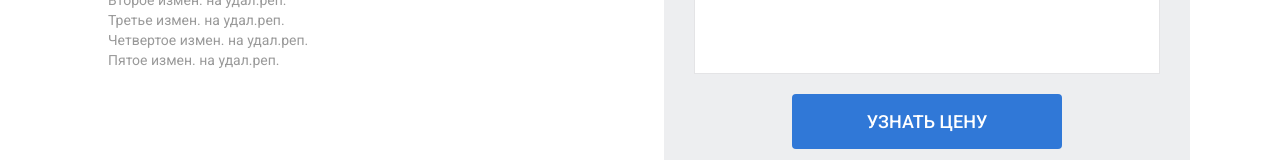
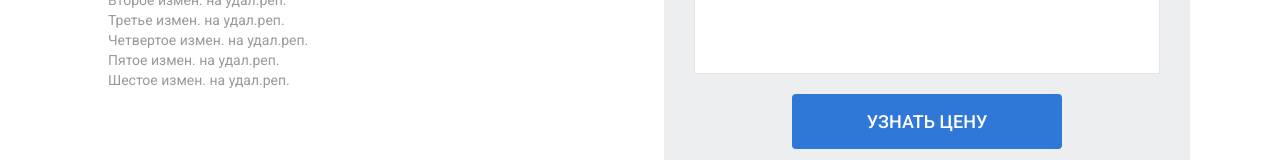
Before and after one commit to ArtemSiz/My-Project, a plain HTML site: page index.html in a window 1280 px wide. Shown: the part 428-588 px from the top of the page. Drawn offline with Linux system fonts and the light colour scheme.

Commit message:
add p "sixth chenge"

```diff
--- a/index.html
+++ b/index.html
@@ -32,6 +32,7 @@
                 <p>Третье измен. на удал.реп.</p>
                 <p>Четвертое измен. на удал.реп.</p>
                 <p>Пятое измен. на удал.реп.</p>
+                <p>Шестое измен. на удал.реп.</p>
             </div>
             <div class="column-two">
                 <span class="under-table">Узнайте <br> стоимость домена:</span>
```
